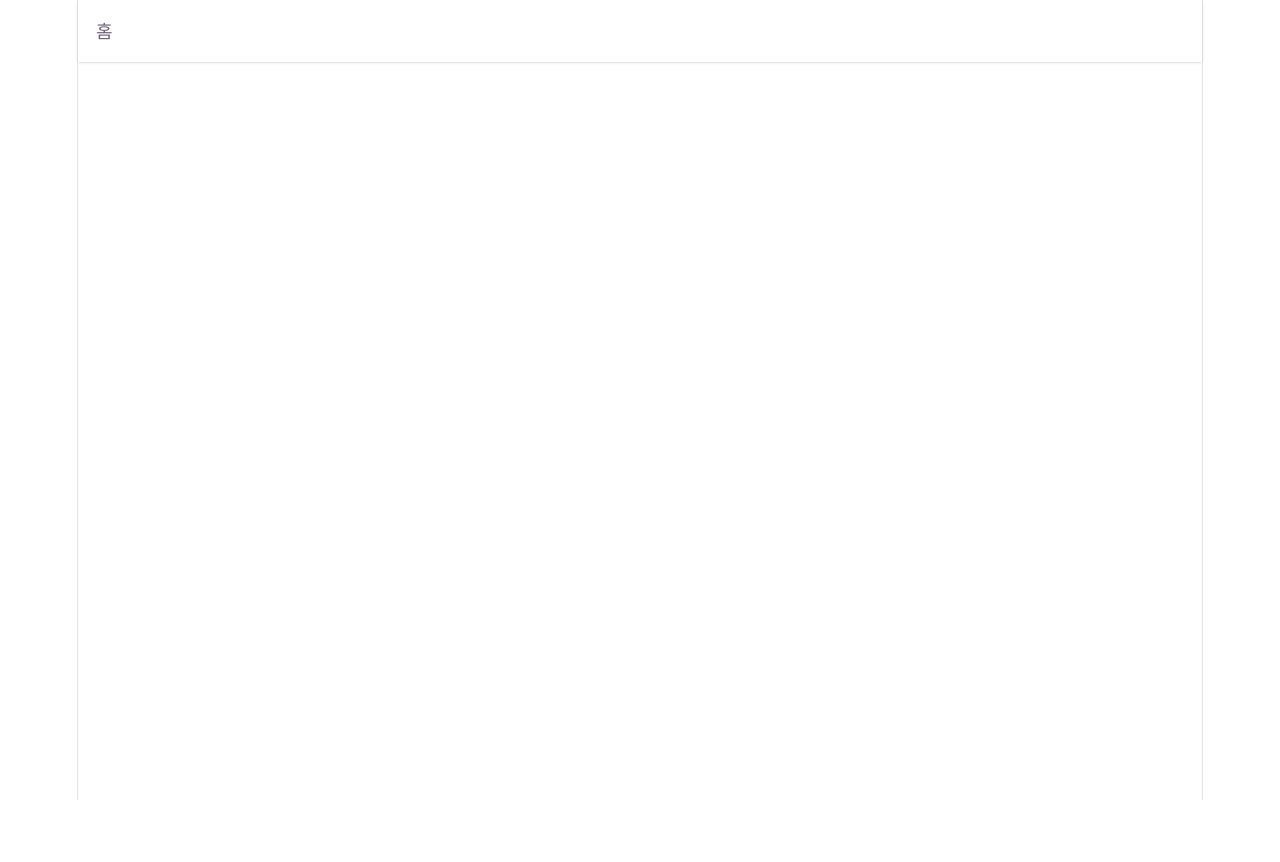
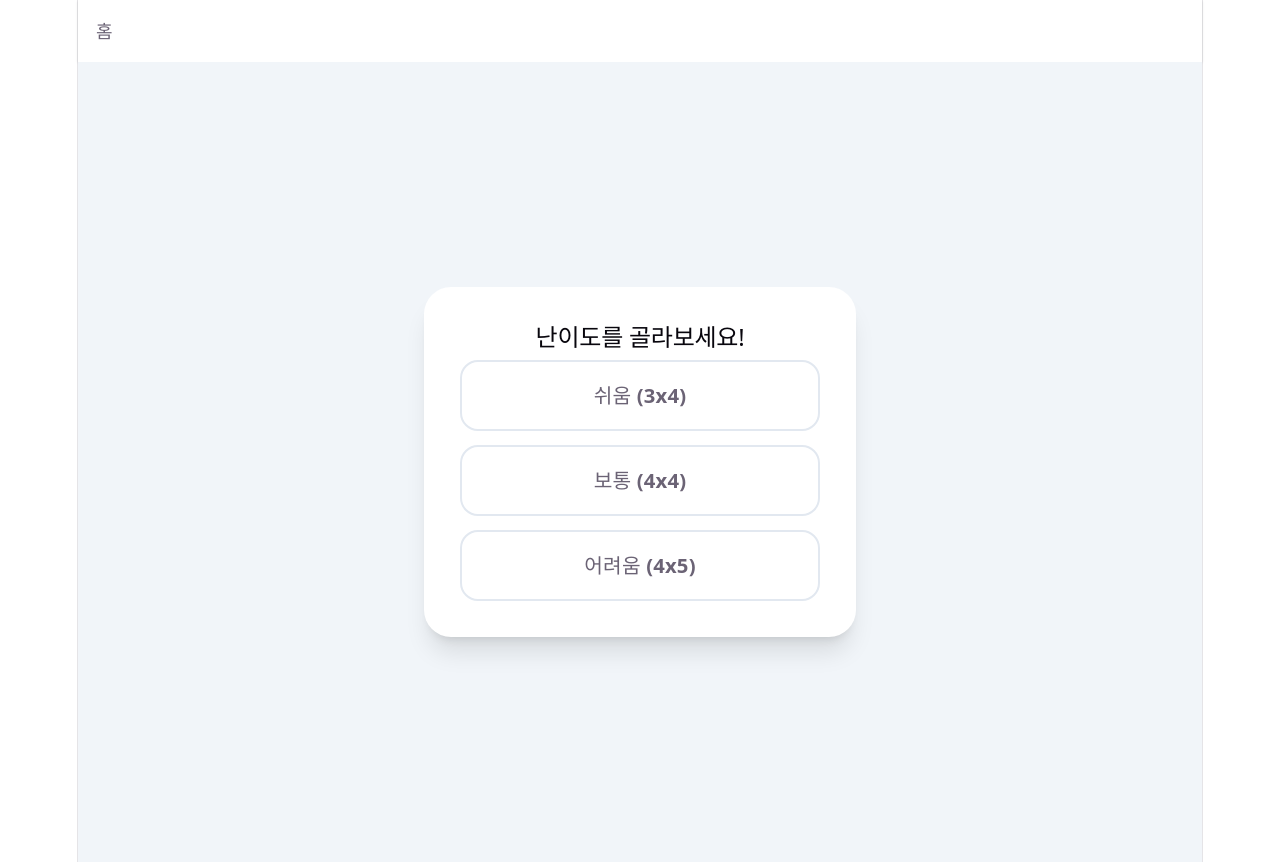
Before and after one commit to jihyuuk/eduplay, a React (Vite) app: page /flip-card in a window 1280 px wide. Before the commit this address had no page. Before the commit the page ends 800 px from the top, so only its background shows below. Built offline with nearby package versions, Linux system fonts and the light colour scheme.

Commit message:
feat: FlipCard(카드 뒤집기) 페이지 구현 및 기초 단계 구현

```diff
--- a/src/App.tsx
+++ b/src/App.tsx
@@ -1,8 +1,6 @@
 import { BrowserRouter, Link, Route, Routes } from "react-router-dom";
 import Home from "./pages/Home";
-import Game1 from "./pages/Game1";
-import Game2 from "./pages/Game2";
-import Game3 from "./pages/Game3";
+import FlipCard from "./pages/FlipCard";
 
 export default function App() {
 
@@ -16,9 +14,7 @@ export default function App() {
       {/* 2. 주소에 따라 갈아끼워질 화면들 */}
       <Routes>
         <Route path="/" element={<Home />} />
-        <Route path="/game1" element={<Game1 />} />
-        <Route path="/game2" element={<Game2 />} />
-        <Route path="/game3" element={<Game3 />} />
+        <Route path="/flip-card" element={<FlipCard />} />
       </Routes>
     </BrowserRouter>
   );
--- /dev/null
+++ b/src/pages/FlipCard.tsx
@@ -0,0 +1,78 @@
+import { useState } from "react";
+
+
+type GameStatus = 'SETTING' | 'LOADING' | 'PLAYING';
+type Difficulty = 'EASY' | 'NORMAL' | 'HARD';
+
+//닌이도별 아이들 수, 가로 배열, 카운트 다운, 힌트 시간
+const DIFFICULTY_CONFIG = {
+    EASY: { kids: 6, cols: 4, countdown: 10, hintTime: 1 },
+    NORMAL: { kids: 10, cols: 5, countdown: 15, hintTime: 2 },
+    HARD: { kids: 15, cols: 10, countdown: 20, hintTime: 3 },
+}
+
+
+export default function FlipCard() {
+
+    //현재 상태 - 난이도 선택 -> 로딩 -> 실행
+    const [status, setStatus] = useState<GameStatus>('SETTING');
+    //난이도 - EASY, NORMAL, HARD
+    const [difficulty, setDifficulty] = useState<Difficulty>('EASY');
+
+    // 난이도 선택 후 로딩으로 넘어가는 함수
+    const handleStart = (selectedDiffi: Difficulty) => {
+        //난이도 적용 -> 상태 로딩 변경 -> 2초뒤 실행(임시)
+        setDifficulty(selectedDiffi);
+        setStatus('LOADING');
+
+        setTimeout(() => {
+            setStatus('PLAYING');
+        }, 2000);
+    }
+
+    return (
+        <div className="min-h-screen bg-slate-100 flex items-center justify-center p-4">
+
+            {/* 1단계: 난이도 선택 */}
+            {status === 'SETTING' && (
+                <div className="bg-white p-8 rounded-3xl shadow-xl text-center max-w-sm w-full">
+                    <h2 className="text-2xl font-bold mb-6">난이도를 골라보세요!</h2>
+                    <div className="flex flex-col gap-3">
+                        {(['EASY', 'NORMAL', 'HARD'] as Difficulty[]).map((diffi) => (
+                            <button
+                                key={diffi}
+                                onClick={() => handleStart(diffi)}
+                                className="py-4 rounded-2xl border-2 border-slate-200 hover:border-blue-500 hover:bg-blue-50 transition-all font-bold text-lg"
+                            >
+                                {diffi === 'EASY' ? '쉬움 (3x4)' : diffi === 'NORMAL' ? '보통 (4x4)' : '어려움 (4x5)'}
+                            </button>
+                        ))}
+                    </div>
+                </div>
+            )}
+
+            {/* 2단계: 로딩 화면 (준비 중...) */}
+            {status === 'LOADING' && (
+                <div className="text-center">
+                    <div className="animate-spin rounded-full h-16 w-16 border-b-4 border-blue-600 mx-auto mb-4"></div>
+                    <p className="text-xl font-bold text-slate-700">카드를 섞고 있어요...</p>
+                    <p className="text-slate-400">잠시만 기다려주세요!</p>
+                </div>
+            )}
+
+            {/* 3단계: 실제 게임 화면 */}
+            {status === 'PLAYING' && (
+                <div className="w-full max-w-4xl">
+                    <header className="flex justify-between items-center mb-6">
+                        <button onClick={() => setStatus('SETTING')} className="text-slate-500 underline">그만하기</button>
+                        <div className="font-bold text-blue-600">난이도: {difficulty}</div>
+                    </header>
+                    {/* 여기에 카드 그리드(Grid) 컴포넌트가 들어갑니다 */}
+                    <div className="grid grid-cols-4 gap-4">
+                        {/* 카드가 렌더링될 자리 */}
+                    </div>
+                </div>
+            )}
+        </div>
+    );
+}
--- a/src/pages/Game1.tsx
+++ /dev/null
@@ -1,10 +0,0 @@
-
-
-export default function Game1() {
-
-    return(
-        <div>
-            <h3>게임 1 페이지</h3>
-        </div>
-    );
-}
--- a/src/pages/Game2.tsx
+++ /dev/null
@@ -1,10 +0,0 @@
-
-
-export default function Game2() {
-
-    return(
-        <div>
-            <h3>게임 2 페이지</h3>
-        </div>
-    );
-}
--- a/src/pages/Game3.tsx
+++ /dev/null
@@ -1,10 +0,0 @@
-
-
-export default function Game3() {
-
-    return(
-        <div>
-            <h3>게임 3 페이지</h3>
-        </div>
-    );
-}
--- a/src/pages/Home.tsx
+++ b/src/pages/Home.tsx
@@ -10,8 +10,8 @@ interface Game {
 }
 
 const gameList: Game[] = [
-    { id: 1, title: "숫자 맞추기", icon: <Gamepad2 />, color: "text-blue-500", path: "/game1" },
-    { id: 2, title: "카드 뒤집기", icon: <LayoutGrid />, color: "text-purple-500", path: "/game2" },
+    { id: 1, title: "카드 뒤집기", icon: <LayoutGrid />, color: "text-purple-500", path: "/flip-card" },
+    { id: 2, title: "숫자 맞추기", icon: <Gamepad2 />, color: "text-blue-500", path: "/game1" },
     { id: 3, title: "얼굴 맞추기", icon: <UserCircle />, color: "text-green-500", path: "/game3" },
 ];
 
--- /dev/null
+++ b/src/types/kid.ts
@@ -0,0 +1,6 @@
+
+export interface kid {
+    id: string,
+    name: string,
+    imagePath: string,
+}
```
